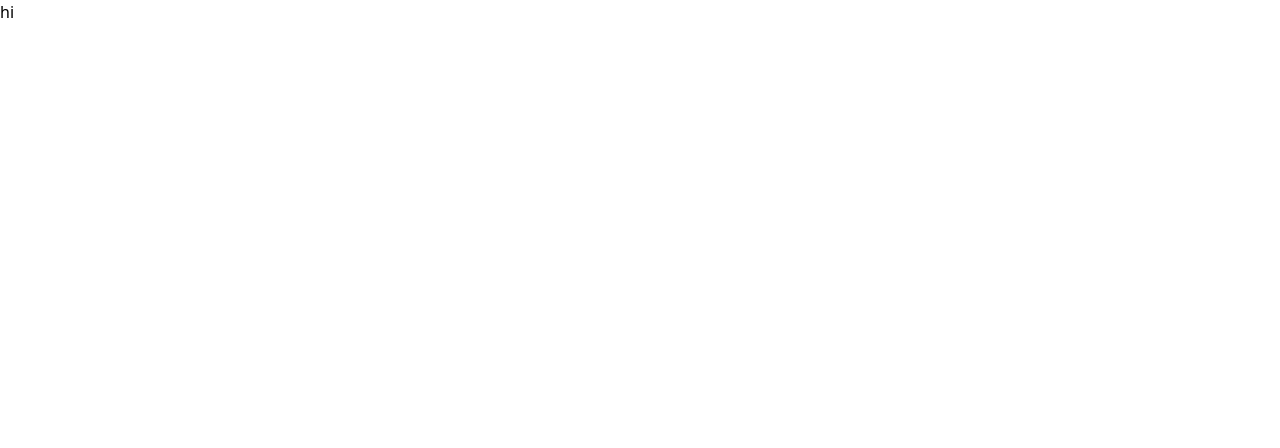
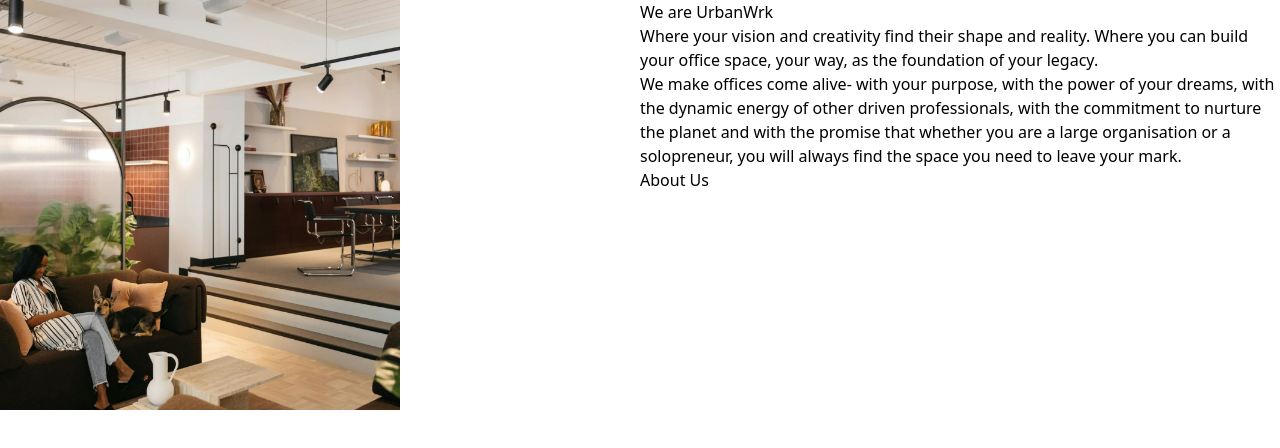
Before and after one commit to arham-labs/urbanwrk-website, a Next.js app: page / in a window 1280 px wide. Shown: the top 448 px of the page. Built offline with nearby package versions, Linux system fonts and the light colour scheme.

Commit message:
feat: home page

```diff
--- a/src/app/page.js
+++ b/src/app/page.js
@@ -1,6 +1,9 @@
+import AboutCard from "@/components/home/aboutCard";
 
 export default function Home() {
   return (
-   <div>hi</div>
+   <>
+    <AboutCard/>
+   </>
   );
 }
--- /dev/null
+++ b/src/components/home/aboutCard.js
@@ -0,0 +1,24 @@
+import Image from 'next/image'
+import React from 'react'
+
+export default function AboutCard() {
+    return (
+        <div>
+            <div className='flex'>
+                <div className='w-1/2 p-[]'>
+                    <Image src="/images/home/aboutUs.png" height={400} width={400} alt="aboutUs" />
+                </div>
+                <div className='w-1/2'>
+                    <h1>We are UrbanWrk</h1>
+                    <div>
+                        <p>Where your vision and creativity find their shape and reality. Where you can build your office space, your way, as the foundation of your legacy.</p>
+                        <p>We make offices come alive- with your purpose, with the power of your dreams, with the dynamic energy of other driven professionals, with the commitment to nurture the planet and with the promise that whether you are a large organisation or a solopreneur, you will always find the space you need to leave your mark.</p>
+                    </div>
+                    <div>
+                        <button>About Us</button>
+                    </div>
+                </div>
+            </div>
+        </div>
+    )
+}
```
Also changed, not shown: public/images/home/aboutUs.png (added).
